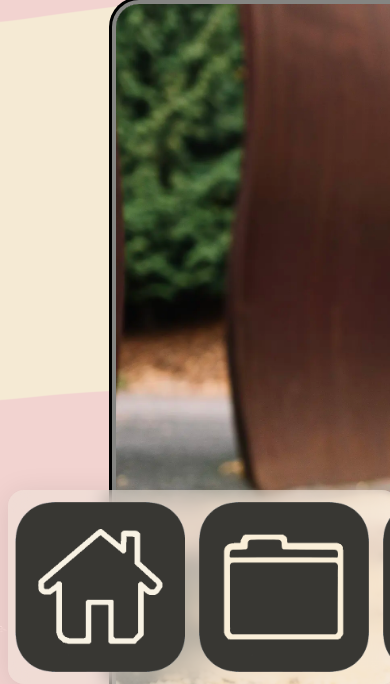
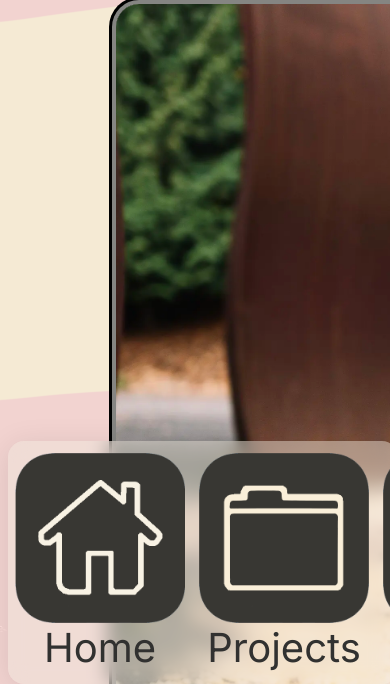
Before and after one commit to bowosc/bowmanedebohls.com, a plain HTML site: page index.html in a window 390 px wide. Shown: the part 160-844 px from the top of the page. Drawn offline with Linux system fonts and the light colour scheme.

Commit message:
Minor frontend changes

```diff
--- a/index.html
+++ b/index.html
@@ -11,32 +11,38 @@
 </head>
 <body class="main-body">
     <div class="icon-stack">
-        <div class="icon-stack-spread onlyshownonmobile">
+        <div class="icon-stack-spread">
             <a href="/">
                 <img src="styles/images/home-sidebar.png" alt="Home" title="Home">
+                <div class="menucaption">Home</div>
             </a>
         </div>
         <div class="icon-stack-spread">
             <a href="/projects.html">
                 <img src="styles/images/folder-sidebar.png" alt="Projects" title="Projects">
+                <div class="menucaption">Projects</div>
             </a>
         </div>
         <div class="icon-stack-spread">
             <a href="/hobbies.html">
                 <img src="styles/images/sailboat-sidebar.png" alt="Hobbies" title="Hobbies">
+                <div class="menucaption">Hobbies</div>
             </a>
         </div>
         <div class="icon-stack-spread">
             <a href="/construction.html">
                 <img src="styles/images/book-sidebar.png" alt="BowAI" title="BowAI">
+                <div class="menucaption">BowAI</div>
             </a>
         </div>
         <div class="icon-stack-spread">
             <a href="/beyond.html">
                 <img src="styles/images/map-sidebar.png" alt="Beyond" title="Beyond">
+                <div class="menucaption">Links</div>
             </a>
         </div>
     </div>
+    <!--
     <div class="icon-stack notshownonmobile">
         <div class="icon-stack-spread">
             <a href="https://docs.google.com/document/d/1-5mGoki6wMx95WlvY7BHw6oWycnkpAxgOKhVfyrN1Pg/edit?usp=sharing">
@@ -54,6 +60,8 @@
             </a>
         </div>
     </div>
+    -->
+
 
     <div class="main-lane">
         <div class="mobile-name-header onlyshownonmobile">
--- a/styles/ine.css
+++ b/styles/ine.css
@@ -259,7 +259,11 @@ a {
 }
 
 
-
+.menucaption {
+    font-size: 40px;
+    text-align: center;
+    display: none;
+}
 
 
 .icon-stack {
@@ -541,6 +545,7 @@ figcaption {
 
 }
 
+
 .onlyshownonmobile {
     display: none;
 }
@@ -581,6 +586,14 @@ figcaption {
 
     .icon-stack-spread img {
         height: 170px;
+    }
+
+    .icon-stack-spread :hover {
+        padding-left: 0px;
+    }
+
+    .menucaption {
+        display: block;
     }
 
 
```
Also changed, not shown: hobbies.html (+1 -1 lines), 1 other file.
